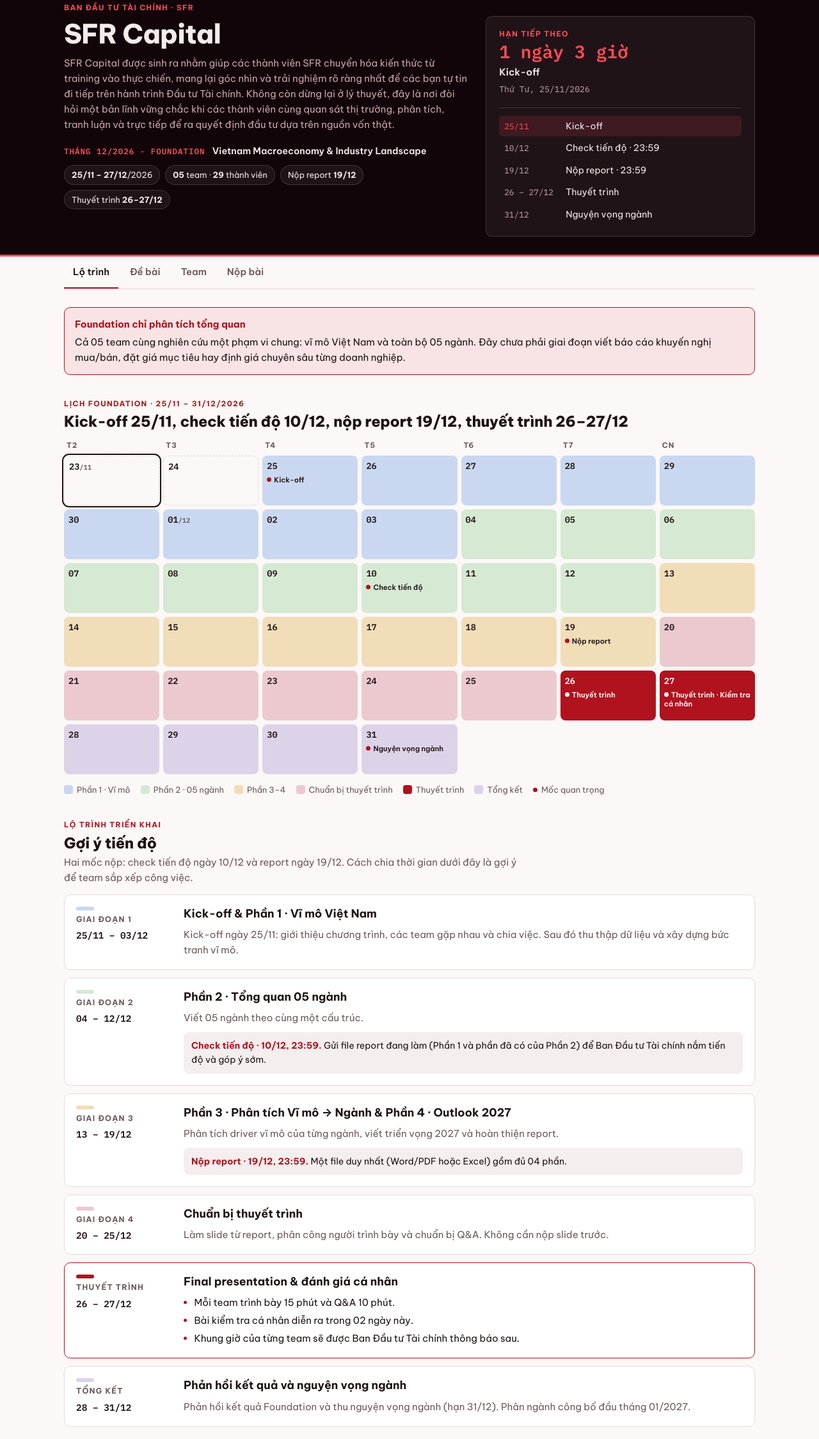
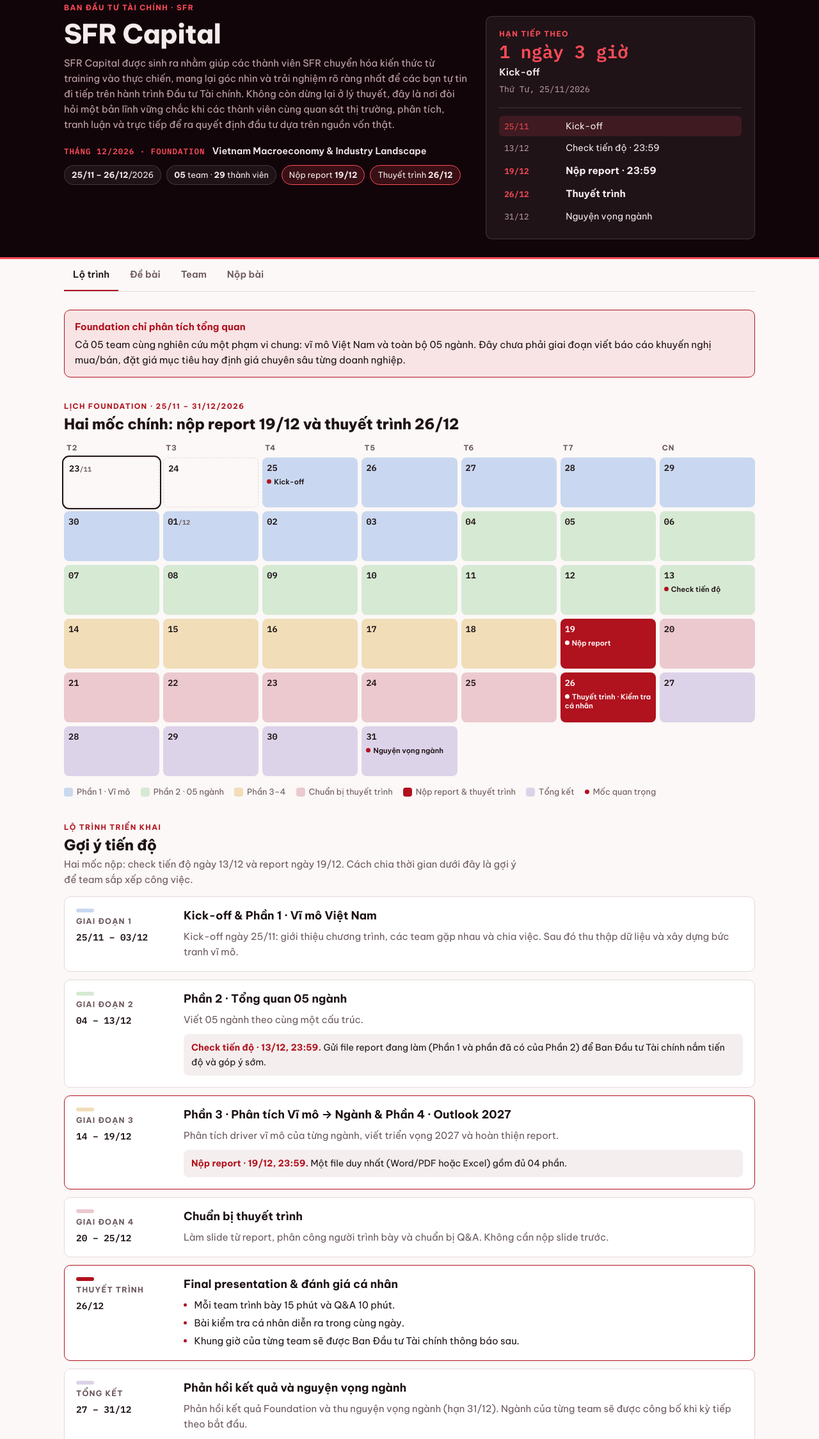
Before and after one commit to laihoanghai2006-sketch/SFR-Capital-NK28, a plain HTML site: page index.html in a window 1280 px wide. Shown: the part 273-2522 px from the top of the page at 64% size. Drawn offline with Linux system fonts and the light colour scheme.

Commit message:
Check-in 13/12, presentation only 26/12, report date emphasized, rotation as mechanism only
Co-Authored-By: Claude Opus 5.5 <noreply@anthropic.com>
Claude-Session: https://claude.ai/code/session_01Bsi5qHCD7fcYAtZNZqTmou

```diff
--- a/index.html
+++ b/index.html
@@ -88,6 +88,9 @@ a{color:var(--accent)}
 .keydates li{display:grid;grid-template-columns:86px minmax(0,1fr);gap:10px;align-items:baseline;padding:5px 8px;border-radius:6px;font-size:.88rem;color:var(--hero-fg)}
 .keydates .kd{font-family:var(--font-mono);font-size:.8rem;color:var(--hero-muted)}
 .keydates li.past{opacity:.45}
+.keydates li.big{font-weight:700;font-size:.95rem}
+.keydates li.big .kd{color:var(--hero-accent);font-weight:600}
+.fact.key{border-color:var(--hero-accent);background:rgba(255,76,87,.16)}
 .keydates li.now{background:rgba(255,76,87,.14)}
 .keydates li.now .kd{color:var(--hero-accent)}
 .day.pre{background:transparent;border:1px dashed var(--line)}
@@ -247,10 +250,10 @@ button:disabled{opacity:.5;cursor:not-allowed}
         <p class="sub">SFR Capital được sinh ra nhằm giúp các thành viên SFR chuyển hóa kiến thức từ training vào thực chiến, mang lại góc nhìn và trải nghiệm rõ ràng nhất để các bạn tự tin đi tiếp trên hành trình Đầu tư Tài chính. Không còn dừng lại ở lý thuyết, đây là nơi đòi hỏi một bản lĩnh vững chắc khi các thành viên cùng quan sát thị trường, phân tích, tranh luận và trực tiếp để ra quyết định đầu tư dựa trên nguồn vốn thật.</p>
         <p class="phase-now"><span>Tháng 12/2026 · Foundation</span> Vietnam Macroeconomy &amp; Industry Landscape</p>
         <div class="facts">
-          <span class="fact"><b>25/11 – 27/12</b>/2026</span>
+          <span class="fact"><b>25/11 – 26/12</b>/2026</span>
           <span class="fact"><b>05</b> team · <b>29</b> thành viên</span>
-          <span class="fact">Nộp report <b>19/12</b></span>
-          <span class="fact">Thuyết trình <b>26–27/12</b></span>
+          <span class="fact key">Nộp report <b>19/12</b></span>
+          <span class="fact key">Thuyết trình <b>26/12</b></span>
         </div>
       </div>
       <div class="next" id="next" aria-live="polite">
@@ -284,7 +287,7 @@ button:disabled{opacity:.5;cursor:not-allowed}
     <section>
       <div class="section-head">
         <span class="eyebrow">Lịch Foundation · 25/11 – 31/12/2026</span>
-        <h2>Kick-off 25/11, check tiến độ 10/12, nộp report 19/12, thuyết trình 26–27/12</h2>
+        <h2>Hai mốc chính: nộp report 19/12 và thuyết trình 26/12</h2>
       </div>
       <div class="cal" id="cal"></div>
       <ol class="milestones" id="milestones"></ol>
@@ -293,7 +296,7 @@ button:disabled{opacity:.5;cursor:not-allowed}
         <span><i style="background:var(--w2)"></i>Phần 2 · 05 ngành</span>
         <span><i style="background:var(--w3)"></i>Phần 3–4</span>
         <span><i style="background:var(--w4)"></i>Chuẩn bị thuyết trình</span>
-        <span><i style="background:var(--w5)"></i>Thuyết trình</span>
+        <span><i style="background:var(--w5)"></i>Nộp report &amp; thuyết trình</span>
         <span><i style="background:var(--w6)"></i>Tổng kết</span>
         <span><span class="dot" style="width:7px;height:7px;border-radius:50%;background:var(--accent);display:inline-block"></span>Mốc quan trọng</span>
       </div>
@@ -303,7 +306,7 @@ button:disabled{opacity:.5;cursor:not-allowed}
       <div class="section-head">
         <span class="eyebrow">Lộ trình triển khai</span>
         <h2>Gợi ý tiến độ</h2>
-        <p class="lede">Hai mốc nộp: check tiến độ ngày 10/12 và report ngày 19/12. Cách chia thời gian dưới đây là gợi ý để team sắp xếp công việc.</p>
+        <p class="lede">Hai mốc nộp: check tiến độ ngày 13/12 và report ngày 19/12. Cách chia thời gian dưới đây là gợi ý để team sắp xếp công việc.</p>
       </div>
       <div class="phases">
         <article class="phase">
@@ -311,12 +314,12 @@ button:disabled{opacity:.5;cursor:not-allowed}
           <div class="body"><h3>Kick-off &amp; Phần 1 · Vĩ mô Việt Nam</h3><p class="muted">Kick-off ngày 25/11: giới thiệu chương trình, các team gặp nhau và chia việc. Sau đó thu thập dữ liệu và xây dựng bức tranh vĩ mô.</p></div>
         </article>
         <article class="phase">
-          <div class="tag"><span class="swatch" style="background:var(--w2)"></span><span class="lbl">Giai đoạn 2</span><span class="dates">04 – 12/12</span></div>
+          <div class="tag"><span class="swatch" style="background:var(--w2)"></span><span class="lbl">Giai đoạn 2</span><span class="dates">04 – 13/12</span></div>
           <div class="body"><h3>Phần 2 · Tổng quan 05 ngành</h3><p class="muted">Viết 05 ngành theo cùng một cấu trúc.</p>
-            <div class="checkpoint"><b>Check tiến độ · 10/12, 23:59.</b> Gửi file report đang làm (Phần 1 và phần đã có của Phần 2) để Ban Đầu tư Tài chính nắm tiến độ và góp ý sớm.</div></div>
+            <div class="checkpoint"><b>Check tiến độ · 13/12, 23:59.</b> Gửi file report đang làm (Phần 1 và phần đã có của Phần 2) để Ban Đầu tư Tài chính nắm tiến độ và góp ý sớm.</div></div>
         </article>
-        <article class="phase">
-          <div class="tag"><span class="swatch" style="background:var(--w3)"></span><span class="lbl">Giai đoạn 3</span><span class="dates">13 – 19/12</span></div>
+        <article class="phase key">
+          <div class="tag"><span class="swatch" style="background:var(--w3)"></span><span class="lbl">Giai đoạn 3</span><span class="dates">14 – 19/12</span></div>
           <div class="body"><h3>Phần 3 · Phân tích Vĩ mô → Ngành &amp; Phần 4 · Outlook 2027</h3><p class="muted">Phân tích driver vĩ mô của từng ngành, viết triển vọng 2027 và hoàn thiện report.</p>
             <div class="checkpoint"><b>Nộp report · 19/12, 23:59.</b> Một file duy nhất (Word/PDF hoặc Excel) gồm đủ 04 phần.</div></div>
         </article>
@@ -325,17 +328,17 @@ button:disabled{opacity:.5;cursor:not-allowed}
           <div class="body"><h3>Chuẩn bị thuyết trình</h3><p class="muted">Làm slide từ report, phân công người trình bày và chuẩn bị Q&amp;A. Không cần nộp slide trước.</p></div>
         </article>
         <article class="phase key">
-          <div class="tag"><span class="swatch" style="background:var(--w5)"></span><span class="lbl">Thuyết trình</span><span class="dates">26 – 27/12</span></div>
+          <div class="tag"><span class="swatch" style="background:var(--w5)"></span><span class="lbl">Thuyết trình</span><span class="dates">26/12</span></div>
           <div class="body"><h3>Final presentation &amp; đánh giá cá nhân</h3>
             <ul class="clean">
               <li>Mỗi team trình bày 15 phút và Q&amp;A 10 phút.</li>
-              <li>Bài kiểm tra cá nhân diễn ra trong 02 ngày này.</li>
+              <li>Bài kiểm tra cá nhân diễn ra trong cùng ngày.</li>
               <li>Khung giờ của từng team sẽ được Ban Đầu tư Tài chính thông báo sau.</li>
             </ul></div>
         </article>
         <article class="phase">
-          <div class="tag"><span class="swatch" style="background:var(--w6)"></span><span class="lbl">Tổng kết</span><span class="dates">28 – 31/12</span></div>
-          <div class="body"><h3>Phản hồi kết quả và nguyện vọng ngành</h3><p class="muted">Phản hồi kết quả Foundation và thu nguyện vọng ngành (hạn 31/12). Phân ngành công bố đầu tháng 01/2027.</p></div>
+          <div class="tag"><span class="swatch" style="background:var(--w6)"></span><span class="lbl">Tổng kết</span><span class="dates">27 – 31/12</span></div>
+          <div class="body"><h3>Phản hồi kết quả và nguyện vọng ngành</h3><p class="muted">Phản hồi kết quả Foundation và thu nguyện vọng ngành (hạn 31/12). Ngành của từng team sẽ được công bố khi kỳ tiếp theo bắt đầu.</p></div>
         </article>
       </div>
     </section>
@@ -357,18 +360,14 @@ button:disabled{opacity:.5;cursor:not-allowed}
     <section>
       <div class="section-head">
         <span class="eyebrow">Sau Foundation</span>
-        <h2>Cơ cấu luân chuyển team và ngành</h2>
-        <p class="lede">Từ tháng 01/2027, SFR Capital chạy theo từng kỳ, mỗi kỳ khoảng 1,5–2 tháng. Trong mỗi kỳ, 05 team phụ trách 05 ngành (mỗi team 01 ngành): Ngân hàng, Công nghiệp, Bất động sản, Dịch vụ tài chính, Tiêu dùng &amp; Bán lẻ. Hết kỳ, team và ngành được xoay vòng.</p>
+        <h2>Cơ chế luân chuyển team và ngành</h2>
+        <p class="lede">Hiện tại trang chỉ đưa thông tin của kỳ Foundation. Lịch và cách phân công của các kỳ sau sẽ được công bố khi kỳ đó bắt đầu. Phần dưới đây giải thích cơ chế chung để các bạn hình dung.</p>
       </div>
-      <h4>Một kỳ diễn ra thế nào (ví dụ Kỳ 1: 04/01 – 21/02/2027)</h4>
       <ol class="cycle">
-        <li><span class="dt">04/01</span><b>Kickoff</b><span class="muted">Công bố ngành của từng team, xác nhận vai trò.</span></li>
-        <li><span class="dt">05 – 31/01</span><b>Research 1</b><span class="muted">Tổng quan ngành, động lực và rủi ro, lập watchlist 5–8 doanh nghiệp, chọn 2 doanh nghiệp để đi sâu.</span></li>
-        <li><span class="dt">01 – 03/02</span><b>Checkpoint</b><span class="muted">Chốt khung phân tích và kiểm tra tiến độ trước Tết.</span></li>
-        <li class="rest"><span class="dt">04 – 10/02</span><b>Nghỉ Tết</b><span class="muted">Không họp, không deadline.</span></li>
-        <li><span class="dt">11 – 17/02</span><b>Research 2</b><span class="muted">Phân tích doanh nghiệp, báo cáo tài chính, dự phóng và định giá sơ bộ.</span></li>
-        <li><span class="dt">18 – 19/02</span><b>Report &amp; thuyết trình</b><span class="muted">Trình bày ngành và 1–2 doanh nghiệp, nhận phản biện chéo.</span></li>
-        <li><span class="dt">20 – 21/02</span><b>Tổng kết</b><span class="muted">Rút kinh nghiệm, chuẩn bị đổi team và ngành.</span></li>
+        <li><span class="dt">ĐẦU KỲ</span><b>Nhận ngành</b><span class="muted">Mỗi team được giao 01 trong 05 ngành. Ngành của từng team chỉ được công bố khi kỳ bắt đầu.</span></li>
+        <li><span class="dt">TRONG KỲ</span><b>Nghiên cứu ngành</b><span class="muted">Team phân tích sâu ngành được giao, cập nhật tiến độ lên group chung mỗi 2 tuần.</span></li>
+        <li><span class="dt">CUỐI KỲ</span><b>Report &amp; thuyết trình</b><span class="muted">Nộp report phân tích ngành và trình bày trước cả nhóm, nhận phản biện chéo.</span></li>
+        <li><span class="dt">SAU KỲ</span><b>Đổi team, đổi ngành</b><span class="muted">Thành viên được xếp lại team, các team chuyển sang ngành mới cho kỳ tiếp theo.</span></li>
       </ol>
       <div class="two">
         <div class="panel">
@@ -377,7 +376,7 @@ button:disabled{opacity:.5;cursor:not-allowed}
             <li>05 team, mỗi team 5–6 thành viên; mỗi thành viên thuộc một team trong một kỳ.</li>
             <li>Mỗi team có 01 Team Lead, 01 Vice Lead, các bạn còn lại là Analyst.</li>
             <li>Cân bằng giữa K50 và K51, và giữa các bạn có mong muốn làm lead.</li>
-            <li>Sau mỗi kỳ, team và ngành được xếp lại để mỗi người trải nghiệm nhiều ngành.</li>
+            <li>Qua các kỳ, mỗi người được trải nghiệm nhiều ngành và làm việc với nhiều bạn khác nhau.</li>
           </ul>
         </div>
         <div class="tbl"><table>
@@ -397,7 +396,7 @@ button:disabled{opacity:.5;cursor:not-allowed}
   <div class="view" id="v-de-bai" hidden>
     <div class="notice">
       <b>Một report, một buổi thuyết trình</b>
-      <p>Mỗi team nộp <b>01 report</b> (Word/PDF hoặc Excel) trước <b>23:59 ngày 19/12</b>, sau đó thuyết trình vào <b>26–27/12</b>. Giữa chừng, ngày <b>10/12</b> các team gửi file đang làm để check tiến độ. Report đi theo cấu trúc 04 phần dưới đây. Phần mô tả, chỉ báo và độ dài là gợi ý để các bạn định hướng; team tự quyết cách triển khai, miễn bám đúng cấu trúc.</p>
+      <p>Mỗi team nộp <b>01 report</b> (Word/PDF hoặc Excel) trước <b>23:59 ngày 19/12</b>, sau đó thuyết trình vào <b>26/12</b>. Giữa chừng, ngày <b>13/12</b> các team gửi file đang làm để check tiến độ. Report đi theo cấu trúc 04 phần dưới đây. Phần mô tả, chỉ báo và độ dài là gợi ý để các bạn định hướng; team tự quyết cách triển khai, miễn bám đúng cấu trúc.</p>
     </div>
 
     <section>
@@ -502,7 +501,7 @@ button:disabled{opacity:.5;cursor:not-allowed}
     </section>
 
     <section class="part">
-      <div class="part-head"><span class="part-no">THUYẾT TRÌNH</span><h2>26–27/12</h2><span class="part-meta">15 phút + 10 phút Q&amp;A</span></div>
+      <div class="part-head"><span class="part-no">THUYẾT TRÌNH</span><h2>26/12</h2><span class="part-meta">15 phút + 10 phút Q&amp;A</span></div>
       <div class="prose">
         <p>Slide tóm tắt lại report, không cần nộp trước. Nên tập trung vào insight thay vì chép lại report. Phân bổ thời gian gợi ý: vĩ mô khoảng 3 phút, 05 ngành và driver khoảng 7 phút, Outlook 2027 khoảng 3 phút, kết luận 2 phút.</p>
         <p>Trong Q&amp;A, BTC có thể hỏi bất kỳ thành viên nào về bất kỳ ngành nào, nên cả team nên nắm toàn bộ report chứ không chỉ phần mình viết.</p>
@@ -523,7 +522,7 @@ button:disabled{opacity:.5;cursor:not-allowed}
           </tbody>
         </table></div>
         <div class="panel">
-          <h4>Đánh giá cá nhân (26–27/12)</h4>
+          <h4>Đánh giá cá nhân (26/12)</h4>
           <p>Dự kiến 20–25 câu trắc nghiệm và 03 câu hỏi ngắn về nội dung 04 phần, để mỗi thành viên kiểm tra lại mức độ hiểu của mình về cả vĩ mô lẫn 05 ngành.</p>
         </div>
       </div>
@@ -536,7 +535,7 @@ button:disabled{opacity:.5;cursor:not-allowed}
       <div class="section-head">
         <span class="eyebrow">Phân team Kỳ Foundation</span>
         <h2>05 team, 29 thành viên</h2>
-        <p class="lede">Đây là danh sách phân team cho Kỳ Foundation sắp tới (25/11–27/12/2026). Trong kỳ này, team chưa gắn với ngành nào. Từ kỳ sau, team sẽ được xếp lại theo cơ cấu luân chuyển ở tab Lộ trình. Mỗi team có 01 Team Lead, 01 Vice Lead, các thành viên còn lại là Analyst.</p>
+        <p class="lede">Đây là danh sách phân team cho Kỳ Foundation sắp tới (25/11–26/12/2026). Trong kỳ này, team chưa gắn với ngành nào. Từ kỳ sau, team sẽ được xếp lại theo cơ cấu luân chuyển ở tab Lộ trình. Mỗi team có 01 Team Lead, 01 Vice Lead, các thành viên còn lại là Analyst.</p>
       </div>
       <div class="finder">
         <label for="find">Tìm tên của bạn
@@ -569,7 +568,7 @@ button:disabled{opacity:.5;cursor:not-allowed}
       <div class="section-head">
         <span class="eyebrow">Nộp bài</span>
         <h2>Tải report lên thư mục Drive của team</h2>
-        <p class="lede">Mỗi team có một thư mục Google Drive riêng. Vice Lead (hoặc người được team phân công) tải file vào đúng thư mục của team mình: bản check tiến độ trước <b>23:59 ngày 10/12</b> và report trước <b>23:59 ngày 19/12</b>. Ban Đầu tư Tài chính tính giờ nộp theo thời điểm file được tải lên Drive.</p>
+        <p class="lede">Mỗi team có một thư mục Google Drive riêng. Vice Lead (hoặc người được team phân công) tải file vào đúng thư mục của team mình: bản check tiến độ trước <b>23:59 ngày 13/12</b> và report trước <b>23:59 ngày 19/12</b>. Ban Đầu tư Tài chính tính giờ nộp theo thời điểm file được tải lên Drive.</p>
       </div>
       <div class="folders" id="folders"></div>
     </section>
@@ -614,7 +613,7 @@ const TEAMS={
 };
 const due=d=>new Date(d+"T23:59:59+07:00");
 const SLOTS=[
- {id:"ck",name:"Check tiến độ (file đang làm)",due:due("2026-12-10")},
+ {id:"ck",name:"Check tiến độ (file đang làm)",due:due("2026-12-13")},
  {id:"rp",name:"Report 04 phần (Word/PDF hoặc Excel)",due:due("2026-12-19")}
 ];
 const SLOT=Object.fromEntries(SLOTS.map(s=>[s.id,s]));
@@ -638,8 +637,8 @@ addEventListener("hashchange",route); route();
 /* ---------- calendar ---------- */
 const KEY=d=>new Intl.DateTimeFormat("en-CA",{timeZone:TZ}).format(d);
 const TODAY=KEY(new Date());
-const EV={"2026-11-25":"Kick-off","2026-12-10":"Check tiến độ","2026-12-19":"Nộp report","2026-12-26":"Thuyết trình","2026-12-27":"Thuyết trình · Kiểm tra cá nhân","2026-12-31":"Nguyện vọng ngành"};
-const PH=k=>k<"2026-11-25"?"pre":k<="2026-12-03"?"p1":k<="2026-12-12"?"p2":k<="2026-12-19"?"p3":k<="2026-12-25"?"p4":k<="2026-12-27"?"p5":"p6";
+const EV={"2026-11-25":"Kick-off","2026-12-13":"Check tiến độ","2026-12-19":"Nộp report","2026-12-26":"Thuyết trình · Kiểm tra cá nhân","2026-12-31":"Nguyện vọng ngành"};
+const PH=k=>k<"2026-11-25"?"pre":k<="2026-12-03"?"p1":k<="2026-12-13"?"p2":k<="2026-12-18"?"p3":k==="2026-12-19"?"p5":k<="2026-12-25"?"p4":k==="2026-12-26"?"p5":"p6";
 (function(){
   let h=["T2","T3","T4","T5","T6","T7","CN"].map(d=>`<div class="dow">${d}</div>`).join("");
   for(let t=Date.UTC(2026,10,23);t<=Date.UTC(2026,11,31);t+=864e5){
@@ -653,14 +652,14 @@ const PH=k=>k<"2026-11-25"?"pre":k<="2026-12-03"?"p1":k<="2026-12-12"?"p2":k<="2
 /* ---------- next deadline + key dates ---------- */
 const KEYDATES=[
  {k:"2026-11-25",lab:"25/11",what:"Kick-off",t:new Date("2026-11-25T00:00:00+07:00")},
- {k:"2026-12-10",lab:"10/12",what:"Check tiến độ",t:due("2026-12-10"),dl:1},
- {k:"2026-12-19",lab:"19/12",what:"Nộp report",t:due("2026-12-19"),dl:1},
- {k:"2026-12-26",lab:"26 – 27/12",what:"Thuyết trình",t:new Date("2026-12-26T00:00:00+07:00")},
+ {k:"2026-12-13",lab:"13/12",what:"Check tiến độ",t:due("2026-12-13"),dl:1},
+ {k:"2026-12-19",lab:"19/12",what:"Nộp report",t:due("2026-12-19"),dl:1,big:1},
+ {k:"2026-12-26",lab:"26/12",what:"Thuyết trình",t:new Date("2026-12-26T00:00:00+07:00"),big:1},
  {k:"2026-12-31",lab:"31/12",what:"Nguyện vọng ngành",t:due("2026-12-31")}
 ];
 function tickNext(){
   const now=new Date(); const nx=KEYDATES.find(e=>e.t>now);
-  $("keydates").innerHTML=KEYDATES.map(e=>`<li class="${e===nx?"now":e.t<=now?"past":""}"><span class="kd">${e.lab}</span><span>${e.what}${e.dl?" · 23:59":""}</span></li>`).join("");
+  $("keydates").innerHTML=KEYDATES.map(e=>`<li class="${e===nx?"now":e.t<=now?"past":""}${e.big?" big":""}"><span class="kd">${e.lab}</span><span>${e.what}${e.dl?" · 23:59":""}</span></li>`).join("");
   if(!nx){$("next-when").textContent="Đã kết thúc";$("next-what").textContent="Foundation đã hoàn tất";$("next-date").textContent="";return}
   const ms=nx.t-now, d=Math.floor(ms/864e5), hh=Math.floor(ms%864e5/36e5);
   $("next-when").textContent=d>0?`${d} ngày ${hh} giờ`:`${hh} giờ ${Math.floor(ms%36e5/6e4)} phút`;
```
